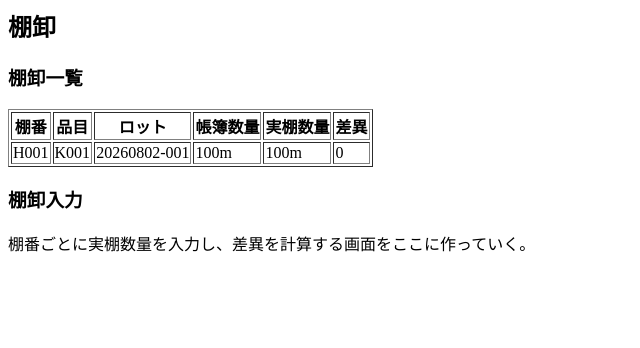
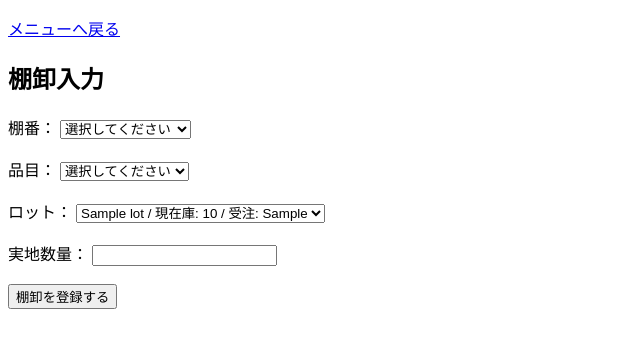
Before and after one commit to erp-mini-web/erp-mini, a Flask app: template templates/inventory.html in a window 1280 px wide. Shown: the top 348 px of the page, without its empty margins (0-640 px from the left). Run offline with Flask 3, Linux system fonts and the light colour scheme; the template is opened without the code that fills it: most values are stand-ins (such as "Sample title", 1, 10 or a date in 2020).

Commit message:
Update inventory.html

```diff
--- a/templates/inventory.html
+++ b/templates/inventory.html
@@ -1,24 +1,64 @@
-<h2>棚卸</h2>
+<!DOCTYPE html>
+<html lang="ja">
+<head>
+    <meta charset="UTF-8">
+    <title>棚卸</title>
+</head>
+<body>
 
-<h3>棚卸一覧</h3>
-<table border="1">
-    <tr>
-        <th>棚番</th>
-        <th>品目</th>
-        <th>ロット</th>
-        <th>帳簿数量</th>
-        <th>実棚数量</th>
-        <th>差異</th>
-    </tr>
-    <tr>
-        <td>H001</td>
-        <td>K001</td>
-        <td>20260802-001</td>
-        <td>100m</td>
-        <td>100m</td>
-        <td>0</td>
-    </tr>
-</table>
+<p><a href="/">メニューへ戻る</a></p>
 
-<h3>棚卸入力</h3>
-<p>棚番ごとに実棚数量を入力し、差異を計算する画面をここに作っていく。</p>
+<h2>棚卸入力</h2>
+
+<form method="POST">
+
+    <label>棚番：</label>
+    <select name="location_code" onchange="this.form.submit()">
+        <option value="">選択してください</option>
+        {% for code, loc in locations.items() %}
+            <option value="{{ code }}" {% if code == selected_location %}selected{% endif %}>
+                {{ code }} ({{ loc.desc }})
+            </option>
+        {% endfor %}
+    </select>
+    <br><br>
+
+    {% if selected_location %}
+        <label>品目：</label>
+        <select name="item_code" onchange="this.form.submit()">
+            <option value="">選択してください</option>
+            {% for code, item in items.items() %}
+                {% if code in stock %}
+                    {% if selected_location in stock[code] %}
+                        <option value="{{ code }}" {% if code == selected_item %}selected{% endif %}>
+                            {{ code }} ({{ item.name }})
+                        </option>
+                    {% endif %}
+                {% endif %}
+            {% endfor %}
+        </select>
+        <br><br>
+    {% endif %}
+
+    {% if selected_item %}
+        <label>ロット：</label>
+        <select name="lot_no">
+            {% for lot in stock[selected_item][selected_location] %}
+                <option value="{{ lot.lot }}">
+                    {{ lot.lot }} / 現在庫: {{ lot.qty }} / 受注: {{ lot.order_no }}
+                </option>
+            {% endfor %}
+        </select>
+        <br><br>
+
+        <label>実地数量：</label>
+        <input type="number" name="actual_qty" required>
+        <br><br>
+
+        <button type="submit" name="action" value="submit">棚卸を登録する</button>
+    {% endif %}
+
+</form>
+
+</body>
+</html>
```
